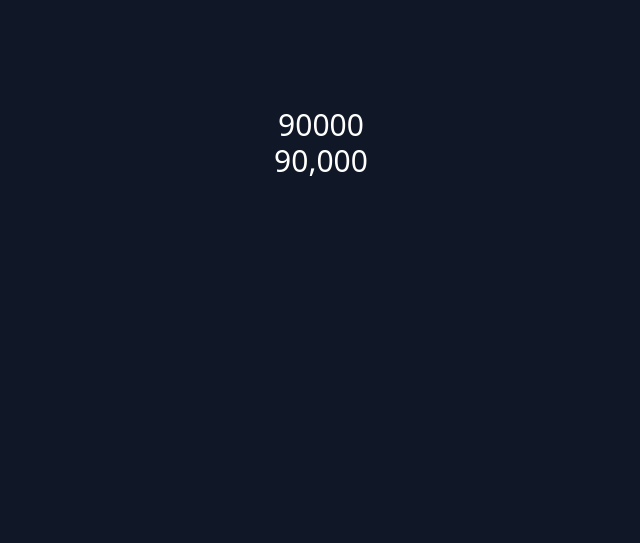
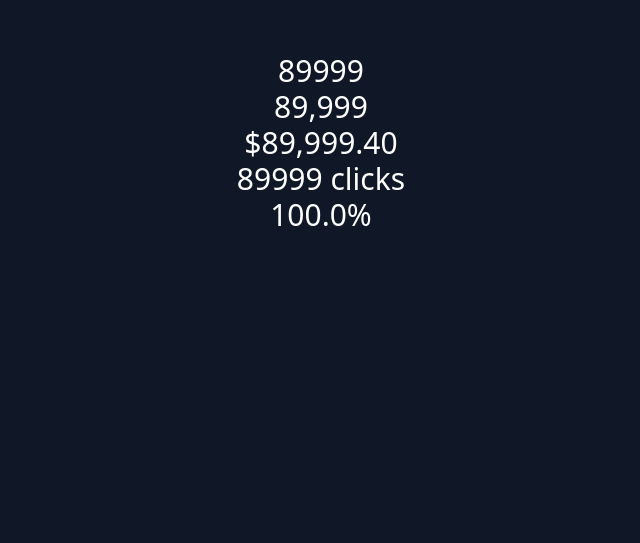
Before and after one commit to YTDev/MotionCounter, a React (Vite) app: page / in a window 1280 px wide. Shown: the part 257-800 px from the top of the page, without its empty margins (319-959 px from the left). Built offline with nearby package versions, Linux system fonts and the light colour scheme.

Commit message:
some examples of formatter..

```diff
--- a/src/App.jsx
+++ b/src/App.jsx
@@ -8,6 +8,7 @@ function App() {
         <div>
           <Counter from={0} to={90000} />
         </div>
+
         <div>
           <Counter
             from={0}
@@ -15,6 +16,33 @@ function App() {
             formatter={(value) =>
               Intl.NumberFormat("en-US").format(value.toFixed(0))
             }
+          />
+        </div>
+
+        <div>
+          <Counter
+            from={0}
+            to={90000}
+            formatter={(value) =>
+              Intl.NumberFormat("en-US", {
+                style: "currency",
+                currency: "USD",
+              }).format(value.toFixed(2))
+            }
+          />
+        </div>
+        <div>
+          <Counter
+            from={0}
+            to={90000}
+            formatter={(value) => `${value.toFixed(0)} clicks`}
+          />
+        </div>
+        <div>
+          <Counter
+            from={0}
+            to={100}
+            formatter={(value) => `${value.toFixed(1)}%`}
           />
         </div>
       </div>
```
